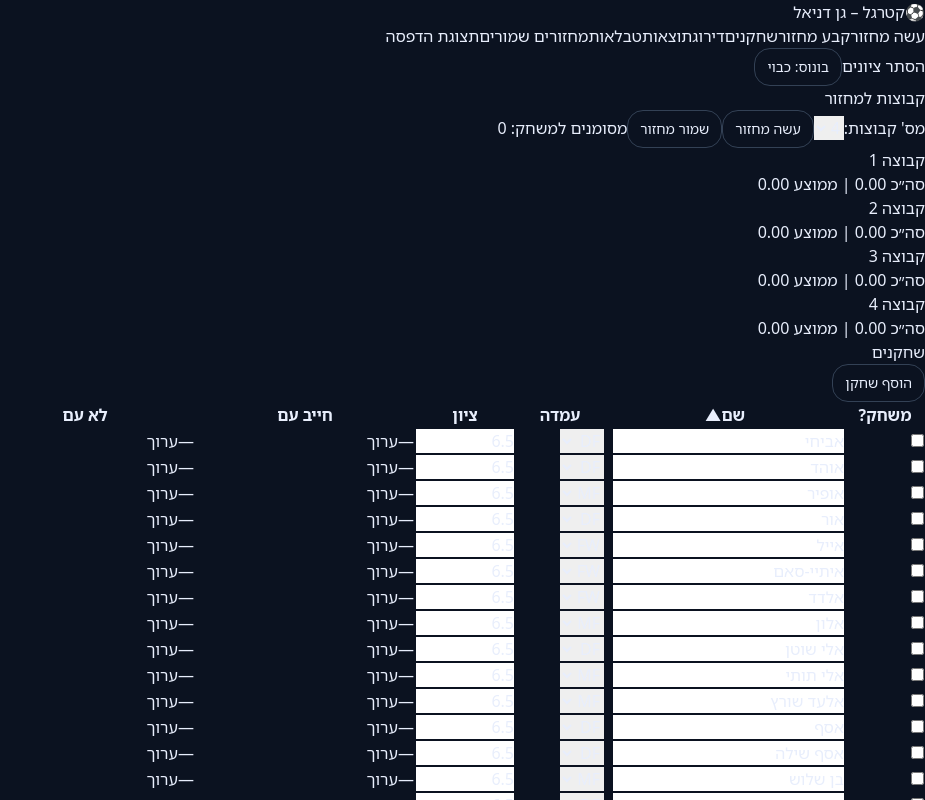
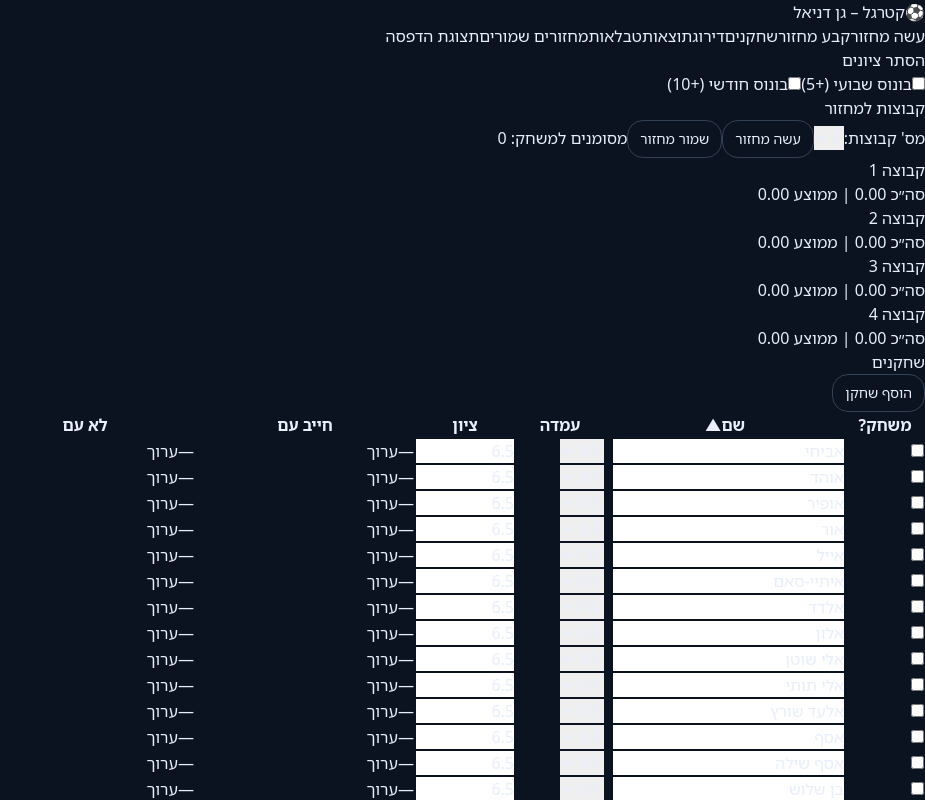
Before and after one commit to ShmuelBarazani/kat-regel-gan-daniel-v2, a React (Vite) app: page / in a window 1280 px wide. Shown: the top 800 px of the page, without its empty margins (355-1280 px from the left). Built offline with nearby package versions, Linux system fonts and the light colour scheme.

Commit message:
Update BonusToggle.jsx

```diff
--- a/src/components/BonusToggle.jsx
+++ b/src/components/BonusToggle.jsx
@@ -1,15 +1,19 @@
+// src/components/BonusToggle.jsx
 import React from "react";
+import { useStorage } from "../lib/storage.js";
 
-export default function BonusToggle({ value, onToggle }){
+export default function BonusToggle(){
+  const { bonusWeek, bonusMonth, setBonusWeek, setBonusMonth } = useStorage();
   return (
-    <button
-      onClick={onToggle}
-      className={`px-3 py-2 rounded-2xl text-sm border transition
-        ${value ? "border-emerald-400 bg-emerald-500/10 hover:bg-emerald-500/20"
-                 : "border-slate-700 hover:bg-slate-800"}`}
-      title="הפעל/בטל בונוס"
-    >
-      {value ? "בונוס: פעיל" : "בונוס: כבוי"}
-    </button>
+    <div className="bonus">
+      <label className={"pill" + (bonusWeek ? " active" : "")}>
+        <input type="checkbox" checked={bonusWeek} onChange={e=>setBonusWeek(e.target.checked)} />
+        בונוס שבועי (+5)
+      </label>
+      <label className={"pill" + (bonusMonth ? " active" : "")}>
+        <input type="checkbox" checked={bonusMonth} onChange={e=>setBonusMonth(e.target.checked)} />
+        בונוס חודשי (+10)
+      </label>
+    </div>
   );
 }
```
